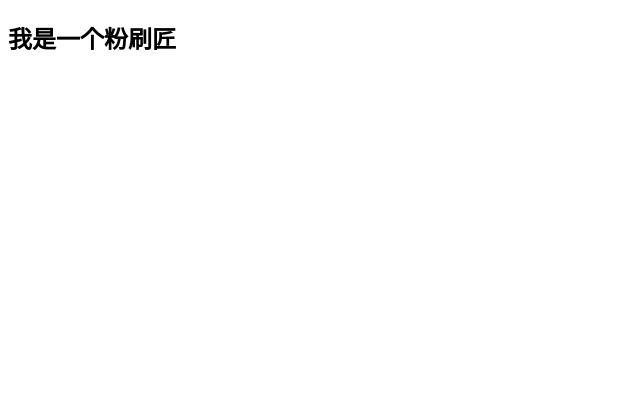
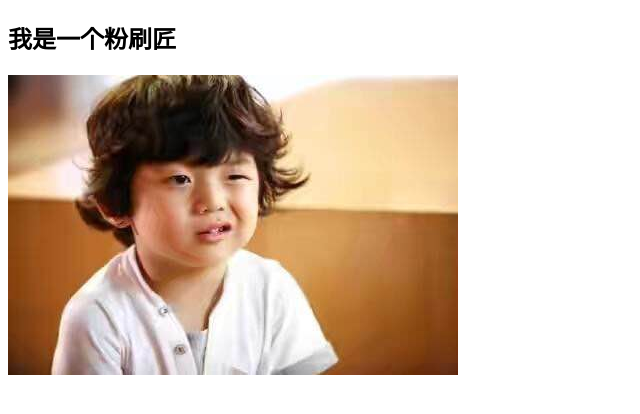
Before and after one commit to Vilion-chan/xuexi624, a plain HTML site: page index.html in a window 1280 px wide. Shown: the whole page, without its empty margins (0-640 px from the left). Drawn offline with Linux system fonts and the light colour scheme.

Commit message:
来了个小二

```diff
--- a/index.html
+++ b/index.html
@@ -8,6 +8,7 @@
 </head>
 <body>
     <h2>我是一个粉刷匠</h2>
+    <img src="./小二.jpg" alt="">
 
 
 </body>
```
Also changed, not shown: 小二.jpg (added).
